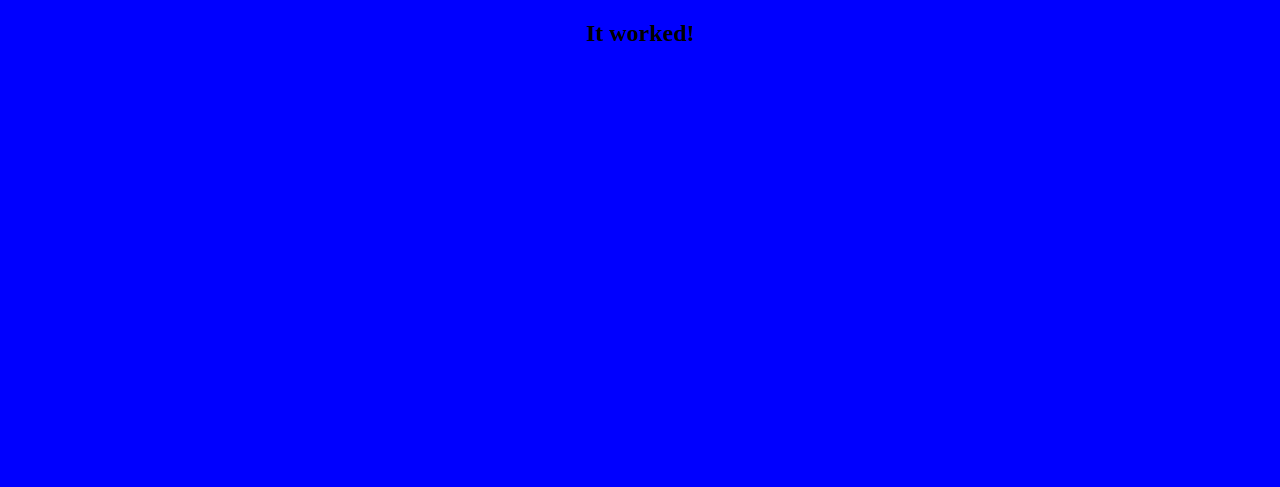
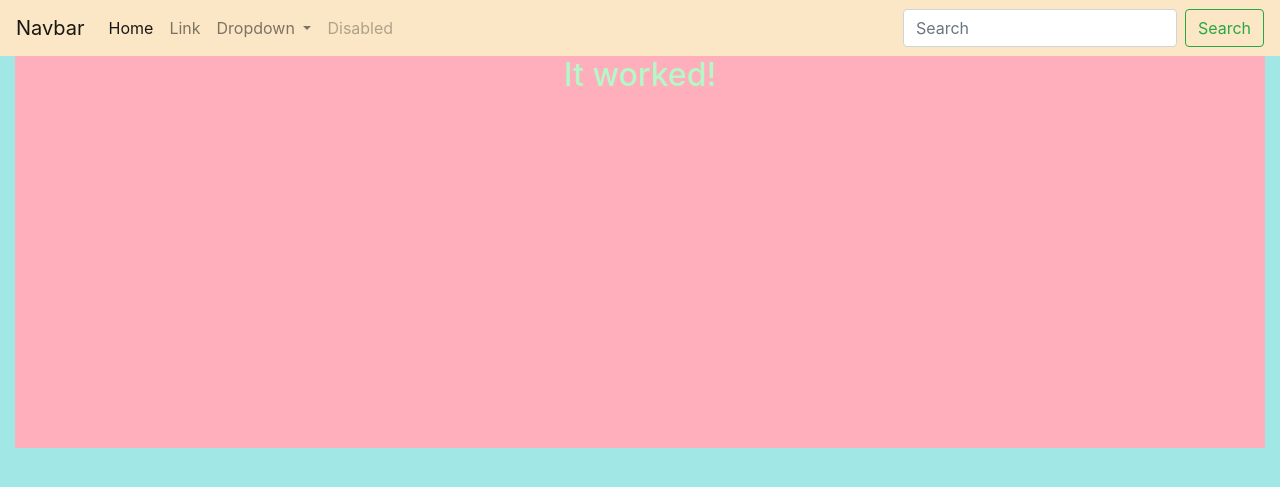
Before and after one commit to mehrawbmh/online_shop, a Django app: page / in a window 1280 px wide. Before the commit the part shown is almost empty. Shown: the top 487 px of the page. Run offline with Django 4.2, Linux system fonts and the light colour scheme; some libraries are stand-ins or nearby versions.

Commit message:
Add navigation bar and base theme color pallete

```diff
--- a/static/css/main.css
+++ b/static/css/main.css
@@ -1,3 +1,25 @@
+/*
+light color pallete:
+Yellow
+#FBE7C6
+
+Mint
+#B4F8C8
+
+Tiffany Blue
+#A0E7E5
+
+Hot Pink
+#FFAEBC
+*/
+
 body{
-    background-color: blue;
+    background-color: #A0E7E5;
 }
+
+h2{
+    background-color: #FFAEBC;
+    color: #B4F8C8
+
+
+}
--- a/templates/layout/navigation_bar.html
+++ b/templates/layout/navigation_bar.html
@@ -0,0 +1,35 @@
+<nav class="navbar navbar-expand-lg navbar-light" style="background-color: #FBE7C6!important;">
+  <a class="navbar-brand" href="#">Navbar</a>
+  <button class="navbar-toggler" type="button" data-toggle="collapse" data-target="#navbarSupportedContent" aria-controls="navbarSupportedContent" aria-expanded="false" aria-label="Toggle navigation">
+    <span class="navbar-toggler-icon"></span>
+  </button>
+
+  <div class="collapse navbar-collapse" id="navbarSupportedContent">
+    <ul class="navbar-nav mr-auto">
+      <li class="nav-item active">
+        <a class="nav-link" href="#">Home <span class="sr-only">(current)</span></a>
+      </li>
+      <li class="nav-item">
+        <a class="nav-link" href="#">Link</a>
+      </li>
+      <li class="nav-item dropdown">
+        <a class="nav-link dropdown-toggle" href="#" id="navbarDropdown" role="button" data-toggle="dropdown" aria-haspopup="true" aria-expanded="false">
+          Dropdown
+        </a>
+        <div class="dropdown-menu" aria-labelledby="navbarDropdown">
+          <a class="dropdown-item" href="#">Action</a>
+          <a class="dropdown-item" href="#">Another action</a>
+          <div class="dropdown-divider"></div>
+          <a class="dropdown-item" href="#">Something else here</a>
+        </div>
+      </li>
+      <li class="nav-item">
+        <a class="nav-link disabled" href="#" tabindex="-1" aria-disabled="true">Disabled</a>
+      </li>
+    </ul>
+    <form class="form-inline my-2 my-lg-0">
+      <input class="form-control mr-sm-2" type="search" placeholder="Search" aria-label="Search">
+      <button class="btn btn-outline-success my-2 my-sm-0" type="submit">Search</button>
+    </form>
+  </div>
+</nav>
--- a/templates/products/index.html
+++ b/templates/products/index.html
@@ -1,5 +1,15 @@
 {% extends 'layout/_base.html' %}
+{% block links %}
+{#    <link href="https://cdn.jsdelivr.net/npm/bootstrap@5.1.3/dist/css/bootstrap.min.css" rel="stylesheet">#}
+{#    <script src="https://cdn.jsdelivr.net/npm/bootstrap@5.1.3/dist/js/bootstrap.bundle.min.js"></script>#}
+    <link rel="stylesheet" href="https://stackpath.bootstrapcdn.com/bootstrap/4.3.1/css/bootstrap.min.css" integrity="sha384-ggOyR0iXCbMQv3Xipma34MD+dH/1fQ784/j6cY/iJTQUOhcWr7x9JvoRxT2MZw1T" crossorigin="anonymous">
+    <script src="https://stackpath.bootstrapcdn.com/bootstrap/4.3.1/js/bootstrap.min.js" integrity="sha384-JjSmVgyd0p3pXB1rRibZUAYoIIy6OrQ6VrjIEaFf/nJGzIxFDsf4x0xIM+B07jRM" crossorigin="anonymous"></script>
 
+{% endblock %}
 {% block main_body %}
-<h2 style="text-align: center">It worked!</h2>
+    <div class="container-fluid">
+    <div class="row align-center w-100" style="height: 400px;padding: 0;margin: 0">
+        <h2 class="w-100 align-center" style="text-align: center">It worked!</h2>
+    </div>
+    </div>
 {% endblock %}
```
